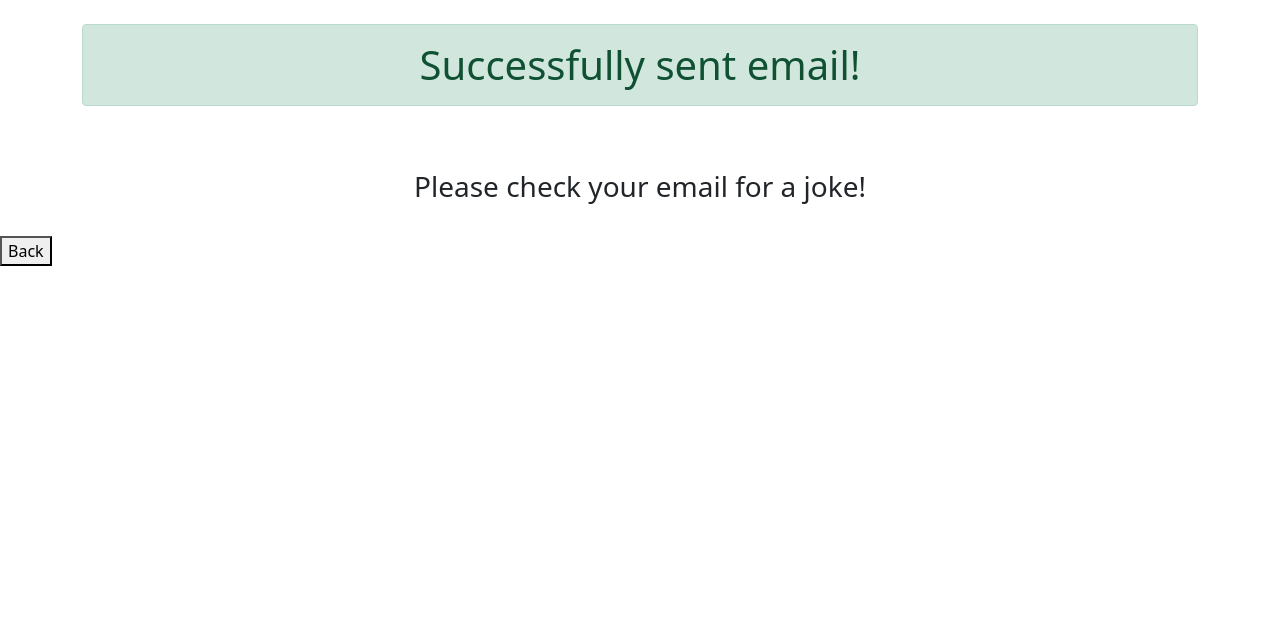
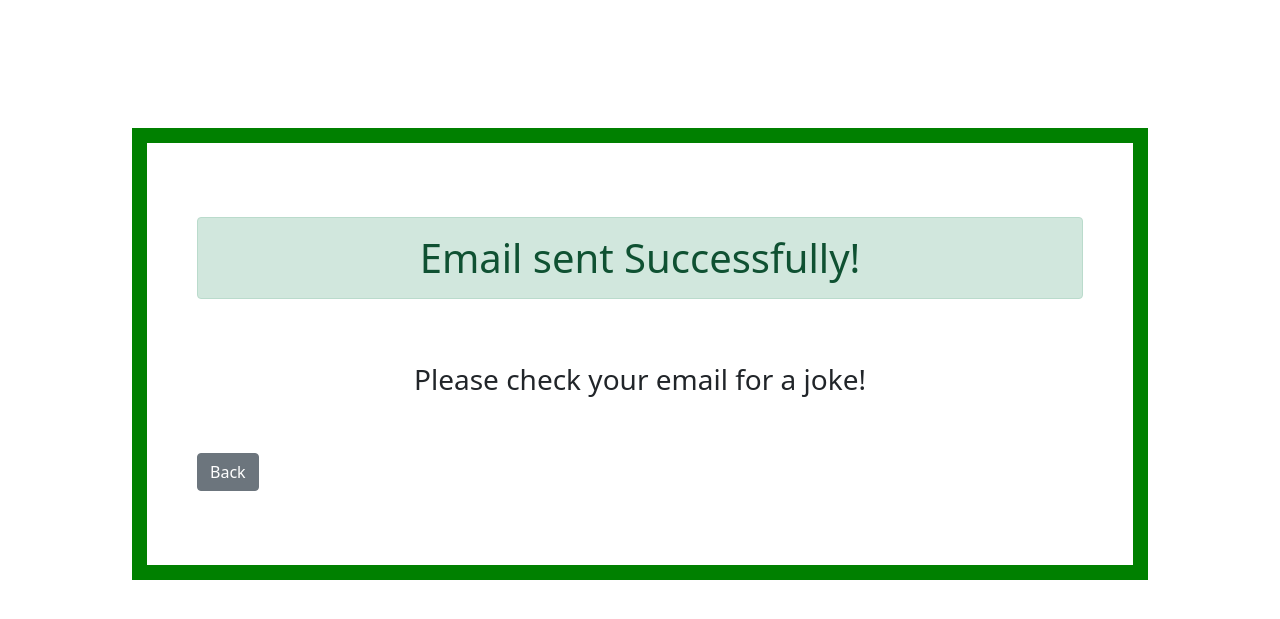
Before and after one commit to KevinH2017/Python-Flask-Joke-Email, a Flask app: template templates/success.html in a window 1280 px wide. Shown: the top 619 px of the page. Run offline with Flask 3, Linux system fonts and the light colour scheme; the template is opened without the code that fills it, so the values that code supplies are empty.

Commit message:
Update success.html

```diff
--- a/templates/success.html
+++ b/templates/success.html
@@ -7,16 +7,29 @@
     <script src="https://code.jquery.com/jquery-3.6.0.min.js"></script>
     <script src="https://cdn.jsdelivr.net/npm/bootstrap@5.1.3/dist/js/bootstrap.min.js"></script>
     <title>Success</title>
+    <style>
+        .border {
+            border: 15px solid green !important;
+            box-sizing: border-box;
+            margin-left: 50px;
+            margin-right: 50px;
+            padding: 50px;
+
+        }
+    </style>
 </head>
 <body>
-    <div class="container">
-        <h1 class="text-center mt-4 alert alert-success">Successfully sent email!</h1>
-        <br>
-        <h3 class="text-center mt-4">Please check your email for a joke!</h3>
+    <div class="container" style="padding-top: 10%">
+        <div class="border">
+            <h1 class="text-center mt-4 alert alert-success">Email sent Successfully!</h1>
+            <br>
+            <h3 class="text-center mt-4">Please check your email for a joke!</h3>
+            <br>
+            <br>
+            <a href="http://127.0.0.1:5001">
+                <button class="btn btn-secondary mb-4">Back</button>
+            </a>
+        </div>
     </div>
-    <br>
-    <a href="http://127.0.0.1:5001">
-        <button>Back</button>
-    </a>
 </body>
 </html>
```
